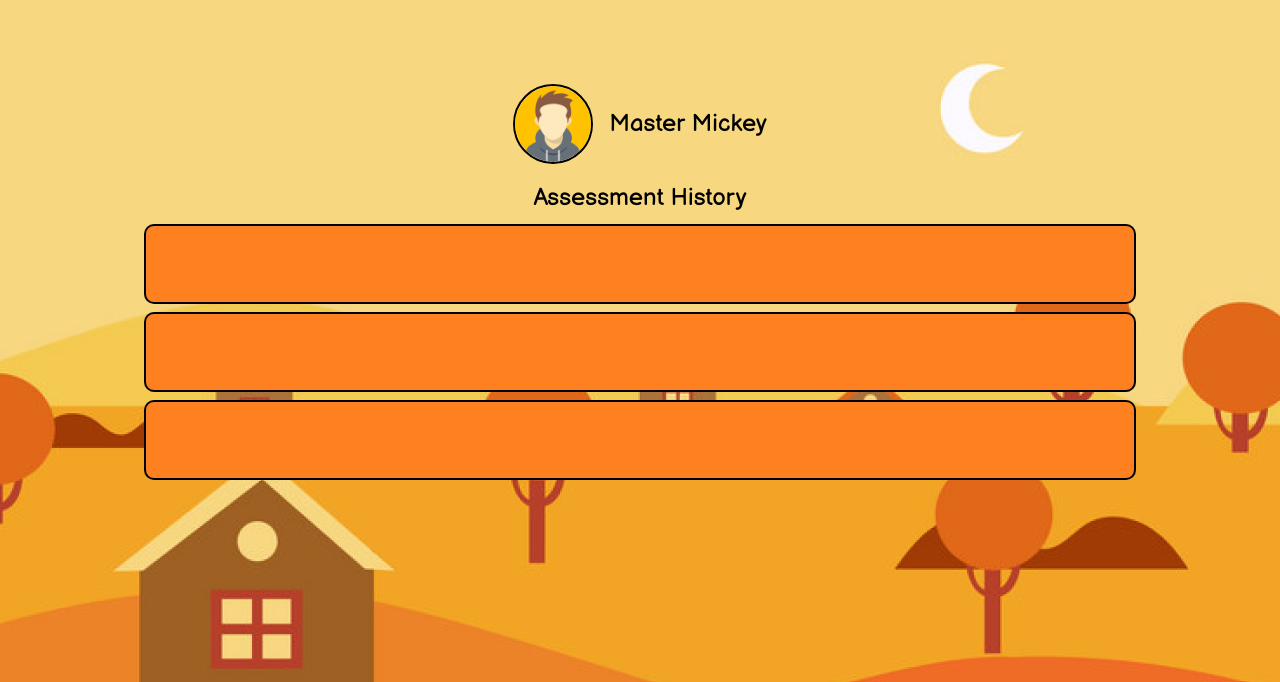
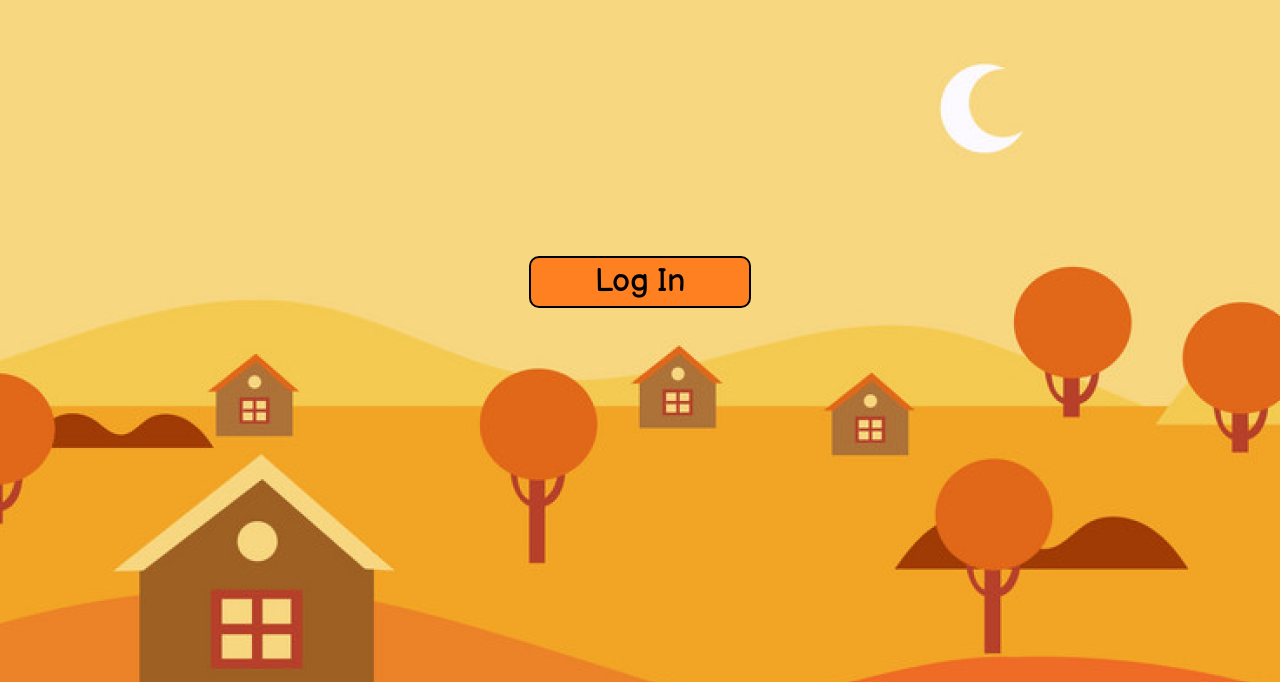
Before and after one commit to singodiyashubham87/Mindfulness, a React (Vite) app in the folder client/: page /track in a window 1280 px wide. Shown: the part 118-800 px from the top of the page. Built offline with nearby package versions, Linux system fonts and the light colour scheme.

Commit message:
add: login & logout to tracking page

```diff
--- a/client/src/components/TrackingPage.jsx
+++ b/client/src/components/TrackingPage.jsx
@@ -1,8 +1,11 @@
 import logo from "../assets/images/logo.png";
 import trackingPageBg from "../assets/images/trackingPageBg.png";
 import avatar from "../assets/images/avatar.png";
+import { useAuth0 } from "@auth0/auth0-react";
 
 function TrackingPage() {
+  const { loginWithRedirect, logout, isAuthenticated, user } = useAuth0();
+
   return (
     <>
       <div className="trackingPageContainer flex flex-col justify-center items-center w-[100vw] h-[100vh] bg-[#f7d681] relative font-primary">
@@ -16,15 +19,32 @@ function TrackingPage() {
           alt="background image"
           className="absolute bottom-[0]"
         />
-        <div className="content w-[80%] max-h-[70%] flex flex-col justify-center items-center gap-4 z-[1]">
-            <div className="userInfo flex gap-4 justify-center items-center">
+
+        {!isAuthenticated ? (
+          <button
+            className="bg-[#FF8020] text-black text-[1.5rem] sm:text-[2rem] px-[2rem] sm:px-[4rem] hover:bg-white hover:text-black border-2 border-black rounded-[0.625rem] z-[1]"
+            onClick={() => loginWithRedirect()}
+          >
+            Log In
+          </button>
+        ) : (
+          <>
+            <div className="content w-[80%] max-h-[70%] flex flex-col justify-center items-center gap-4 z-[1] relative">
+              {/* <div className="userInfo flex gap-4 justify-start items-center w-full pl-[1rem]"> */}
+              <div className="userInfo flex gap-4 justify-start items-center">
                 <div className="userAvatar w-[5rem] h-[5rem] border-2 border-black rounded-[50%] overflow-hidden">
-                    <img src={avatar} alt="user_avatar" className="w-full h-full object-cover"/>
+                  <img
+                    src={user.picture}
+                    alt={`${user.name}_avatar`}
+                    className="w-full h-full object-cover"
+                  />
                 </div>
-                <h3 className="userName text-[1.5rem]">Master Mickey</h3>
+                <h3 className="userName text-[1.5rem]">{user.name}</h3>
               </div>
               <div className="assessmentHistory flex flex-col justify-center items-center w-full">
-                <h3 className="assessmentHistory text-[1.5rem] mb-[0.5rem]">Assessment History</h3>
+                <h3 className="assessmentHistory text-[1.5rem] mb-[0.5rem]">
+                  Assessment History
+                </h3>
                 <div className="divPool px-[1rem] flex flex-col justify-center items-center gap-2 w-full overflow-y-auto">
                   <div className="data bg-[#FF8020] h-[5rem] w-full border-2 border-black rounded-[0.625rem]"></div>
                   <div className="data bg-[#FF8020] h-[5rem] w-full border-2 border-black rounded-[0.625rem]"></div>
@@ -32,6 +52,18 @@ function TrackingPage() {
                 </div>
               </div>
             </div>
+
+            {/* Logout Button  */}
+            <button
+              className="bg-[#FF8020] text-black text-[1.5rem] sm:text-[2rem] px-[2rem] sm:px-[4rem] hover:bg-white hover:text-black border-2 border-black rounded-[0.625rem] absolute top-[2rem] right-[2rem]"
+              onClick={() =>
+                logout({ logoutParams: { returnTo: window.location.origin } })
+              }
+            >
+              Log Out
+            </button>
+          </>
+        )}
       </div>
     </>
   );
```
Lines whose indentation alone changed are shown as unchanged.
